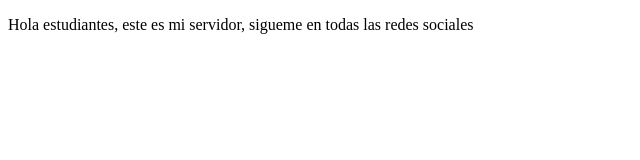
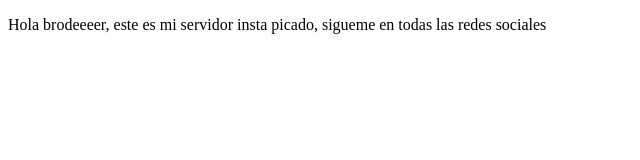
Before and after one commit to djoaquinalvarez/proyectoDemoCursoPrework, a plain HTML site: page index.htm in a window 1280 px wide. Shown: the whole page, without its empty margins (0-640 px from the left). Drawn offline with Linux system fonts and the light colour scheme.

Commit message:
first commit

```diff
--- a/index.htm
+++ b/index.htm
@@ -7,7 +7,7 @@
 </head>
 <body>
     <p>
-        Hola estudiantes, este es mi servidor, sigueme en todas las redes sociales
+        Hola brodeeeer, este es mi servidor insta picado, sigueme en todas las redes sociales
     </p>
 
 </body>
```
